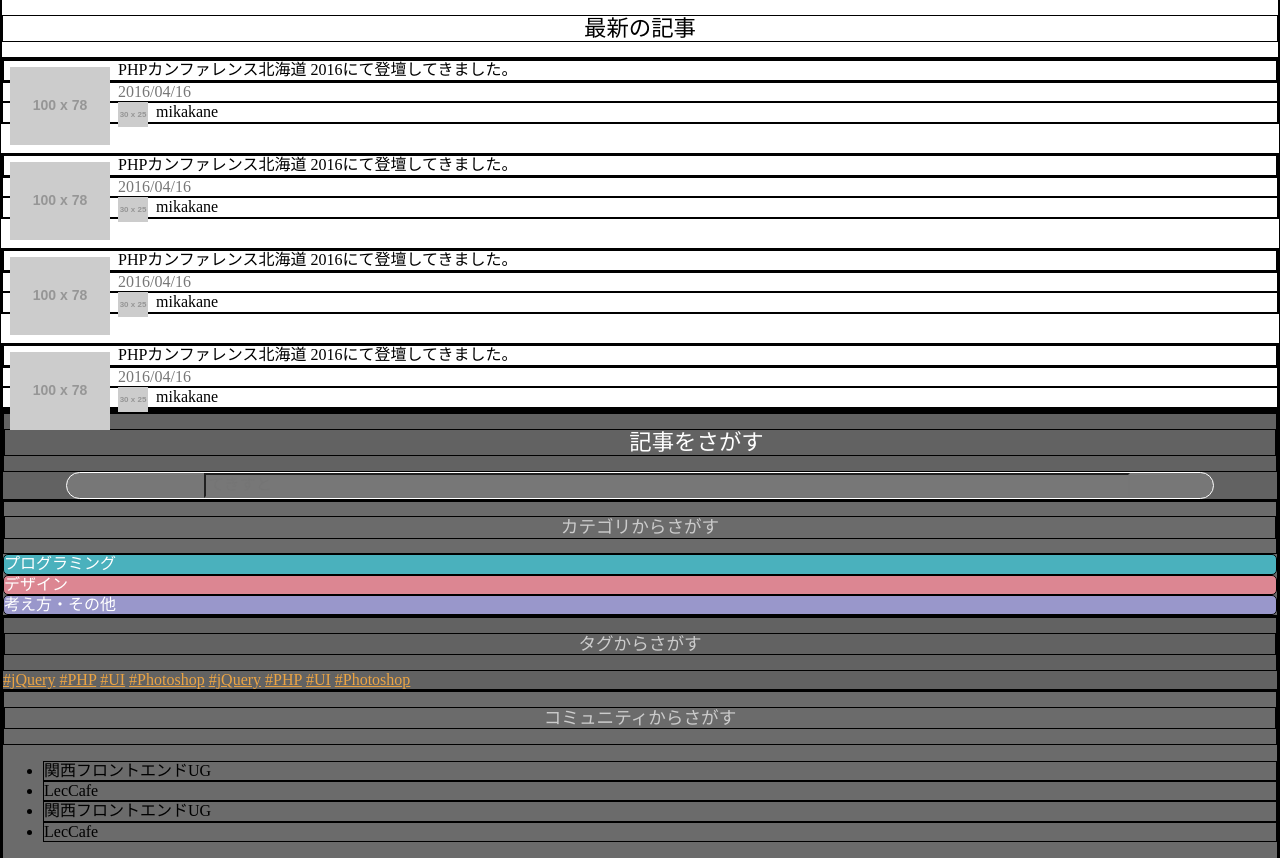
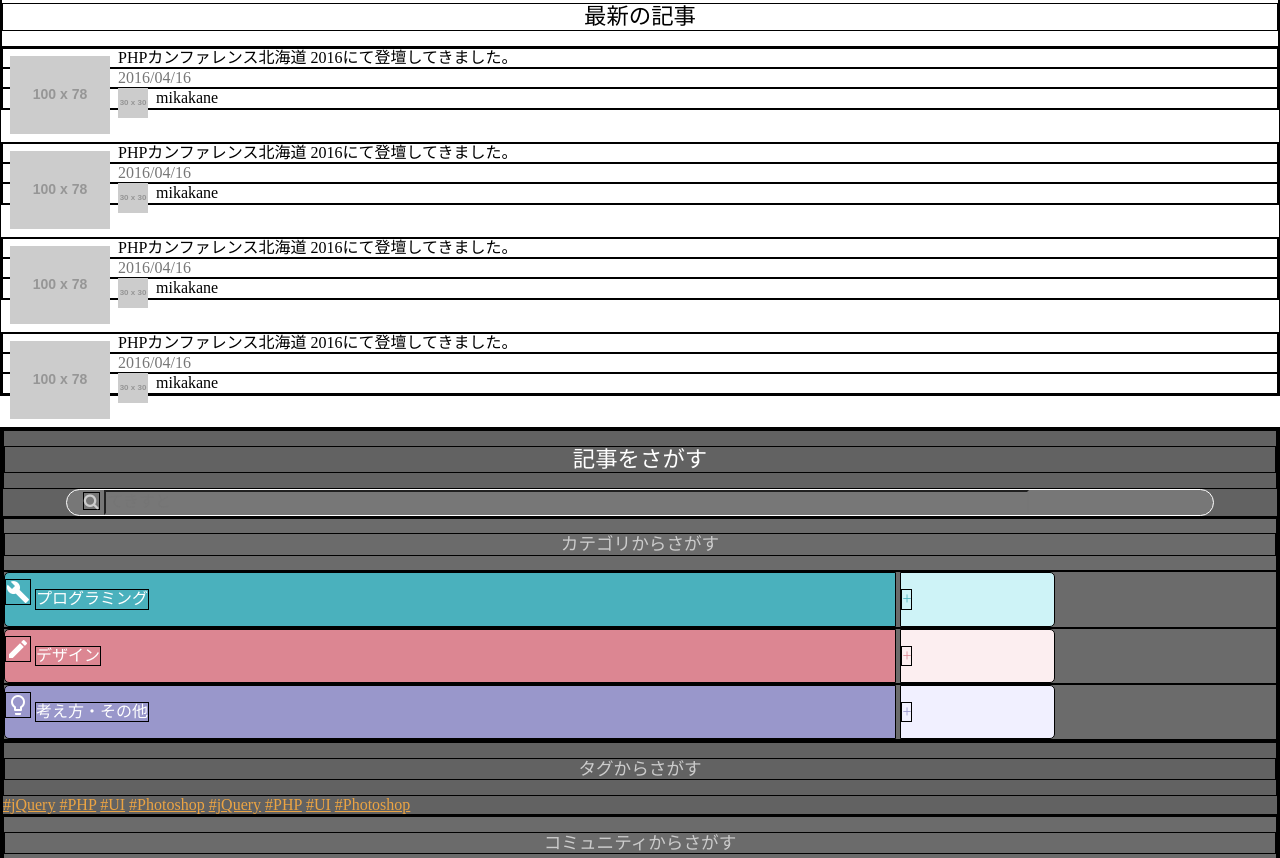
Before and after one commit to yasui05821/tech-kansai-htmlmoc, a website: page public/index.html in a window 1280 px wide. Shown: the part 332-1190 px from the top of the page. Drawn offline with nearby package versions, Linux system fonts and the light colour scheme; files that its build step writes are made by us from their sources; placeholder pictures from the web are drawn by us.

Commit message:
検索（記事・カテゴリ）webフォントとボタンの作成

```diff
--- a/frontend/assets/scss/common/_mixin.scss
+++ b/frontend/assets/scss/common/_mixin.scss
@@ -1,4 +1,4 @@
-@mixin blog-h1 {
+@mixin thumbnail-title {
   margin: 0;
   font-size: 1em;
   font-weight: normal;
--- a/frontend/assets/scss/common/_newArticle.scss
+++ b/frontend/assets/scss/common/_newArticle.scss
@@ -11,7 +11,7 @@
 #newArticle .article {
   clear: both;
   h1 {
-    @include blog-h1
+    @include thumbnail-title
   }
   .picture {
     float: left;
--- a/frontend/assets/scss/common/footer/_search.scss
+++ b/frontend/assets/scss/common/footer/_search.scss
@@ -1,5 +1,14 @@
+$prog-color: #4AB1BD;
+$design-color: #DC8692;
+$thinking-color: #9997CB;
+
+
+#footer {
+  clear: both;
+}
+
 #footer .search {
-  .title {
+  h1, h2 {
     text-align: center;
   }
   h1 {
@@ -8,11 +17,17 @@
   h2 {
     @include h2
   }
-  .byArticle {
+}
+
+#footer .search .byArticle {
   background-color: #626262;
   .title {
     background-color: #626262;
     color: white;
+  }
+  .fa-search {
+    margin-left: 1em;
+    color: #CDCDCD;
   }
   .form {
     background-color: #777777;
@@ -25,34 +40,67 @@
   input {
     background-color: #777777;
     width: 80%;
-      margin-left: 12%;
+    margin-left: 0;
+  }
 }
 
-  }
-  .byCategory {
+#footer .search .byCategory {
     background-color: #6B6B6B;
     .title {
       background-color: #6B6B6B;
       color: #CCCCCC;
     }
-    .programing, .design, .thinking {
-      border-radius: 5px;
+    .btn-left, .btn-right {
+      display: inline-block;
     }
-    .programing {
-      background: #4AB1BD;
+    i, p {
+      display: inline-block;
+    }
+
+    .btn-left {
+      border-top-left-radius: 5px;
+      border-bottom-left-radius: 5px;
+      width: 70%;
       color: white;
     }
+    .btn-right {
+      border-top-right-radius: 5px;
+      border-bottom-right-radius: 5px;
+      width: 12%;
+      margin-left: 0;
+    }
+
+    .programing {
+      .btn-left {
+        background: $prog-color;
+      }
+      .btn-right {
+        background-color: #CEF3F7;
+        color: $prog-color;
+      }
+    }
     .design {
-      background: #DC8692;
-      color: white;
+      .btn-left {
+        background: $design-color;
+      }
+      .btn-right {
+        background-color: #FCEEF0;
+        color: $design-color;
+      }
     }
     .thinking {
-      background: #9997CB;
-      color: white;
+      .btn-left {
+        background: $thinking-color;
+      }
+      .btn-right {
+        background-color: #F1F0FF;
+        color: $thinking-color;
+      }
+
     }
 }
 
-  .byTag {
+#footer .search .byTag {
     background-color: #626262;
     .title {
       background-color: #626262;
@@ -63,14 +111,12 @@
       color: #ECA443;
       //display: inline-block;
     }
+  }
 
-  }
-  .byCommunity {
+#footer .search .byCommunity {
     background-color: #6B6B6B;
     .title {
       background-color: #6B6B6B;
       color: #CCCCCC;
     }
-
 }
-}
--- a/public/index.html
+++ b/public/index.html
@@ -3,15 +3,16 @@
 <head>
     <meta charset="UTF-8">
     <meta name="viewport" content="width=device-width,initial-scale=1">
-    <title>Document</title>
+    <title>top</title>
     <link rel="stylesheet" href="assets/css/common.css">
-    <link rel="styleSheet" href="https://maxcdn.bootstrapcdn.com/font-awesome/4.5.0/css/font-awesome.min.css">
+    <link rel="stylesheet" href="https://maxcdn.bootstrapcdn.com/font-awesome/4.5.0/css/font-awesome.min.css">
+    <link rel="stylesheet" href="https://fonts.googleapis.com/icon?family=Material+Icons">
     <link rel="stylesheet" href="https://necolas.github.io/normalize.css/4.1.1/normalize.css">
 </head>
 <body>
     <div id="header">
         <div class="title">TechTechKansai</div>
-        <i class="fa fa-bars fa-2x"></i>
+        <i class="fa fa-bars"></i>
     </div>
     <img src="image/head_border.png" alt="">
 
@@ -44,34 +45,34 @@
 
         <div class="article">
             <img class="picture" src="http://placehold.it/100x78" alt="">
-            <div class="title"><h1>PHPカンファレンス北海道 2016にて登壇してきました。</h1></div>
+            <div class="thumbnail-title">PHPカンファレンス北海道 2016にて登壇してきました。</div>
             <div class="date">2016/04/16</div>
-            <img class="icon" src="http://placehold.it/30x25" alt="">
-            <div class="user">mikakane</div>
+            <img class="icon" src="http://placehold.it/30x30" alt="">
+            <div class="writer">mikakane</div>
         </div>
 
         <div class="article">
             <img class="picture" src="http://placehold.it/100x78" alt="">
-            <div class="title"><h1>PHPカンファレンス北海道 2016にて登壇してきました。</h1></div>
+            <div class="thumbnail-title">PHPカンファレンス北海道 2016にて登壇してきました。</div>
             <div class="date">2016/04/16</div>
-            <img class="icon" src="http://placehold.it/30x25" alt="">
-            <div class="user">mikakane</div>
+            <img class="icon" src="http://placehold.it/30x30" alt="">
+            <div class="writer">mikakane</div>
         </div>
 
         <div class="article">
             <img class="picture" src="http://placehold.it/100x78" alt="">
-            <div class="title"><h1>PHPカンファレンス北海道 2016にて登壇してきました。</h1></div>
+            <div class="thumbnail-title">PHPカンファレンス北海道 2016にて登壇してきました。</div>
             <div class="date">2016/04/16</div>
-            <img class="icon" src="http://placehold.it/30x25" alt="">
-            <div class="user">mikakane</div>
+            <img class="icon" src="http://placehold.it/30x30" alt="">
+            <div class="writer">mikakane</div>
         </div>
 
         <div class="article">
             <img class="picture" src="http://placehold.it/100x78" alt="">
-            <div class="title"><h1>PHPカンファレンス北海道 2016にて登壇してきました。</h1></div>
+            <div class="thumbnail-title">PHPカンファレンス北海道 2016にて登壇してきました。</div>
             <div class="date">2016/04/16</div>
-            <img class="icon" src="http://placehold.it/30x25" alt="">
-            <div class="user">mikakane</div>
+            <img class="icon" src="http://placehold.it/30x30" alt="">
+            <div class="writer">mikakane</div>
         </div>
 
     </div>
@@ -83,6 +84,7 @@
                 <div class="title"><h1>記事をさがす</h1></div>
                 <!--<div class="form">&nbsp;</div>-->
                 <div class="form">
+                    <i class="fa fa-search"></i>
                     <input type="text" placeholder="てきすと">
                 </div>
 
@@ -91,14 +93,35 @@
 
             <div class="byCategory">
                 <div class="title"><h2>カテゴリからさがす</h2></div>
+
                 <div class="programing">
-                    プログラミング
+                    <div class="btn-left">
+                        <i class="material-icons">build</i>
+                        <p>プログラミング</p>
+                    </div>
+                    <div class="btn-right">
+                        <p>+</p>
+                    </div>
                 </div>
+
                 <div class="design">
-                    デザイン
+                    <div class="btn-left">
+                        <i class="material-icons">mode_edit</i>
+                        <p>デザイン</p>
+                    </div>
+                    <div class="btn-right">
+                        <p>+</p>
+                    </div>
                 </div>
+
                 <div class="thinking">
-                    考え方・その他
+                    <div class="btn-left">
+                        <i class="material-icons">lightbulb_outline</i>
+                        <p>考え方・その他</p>
+                    </div>
+                    <div class="btn-right">
+                        <p>+</p>
+                    </div>
                 </div>
 
             </div>
```
Lines whose indentation alone changed are shown as unchanged.
